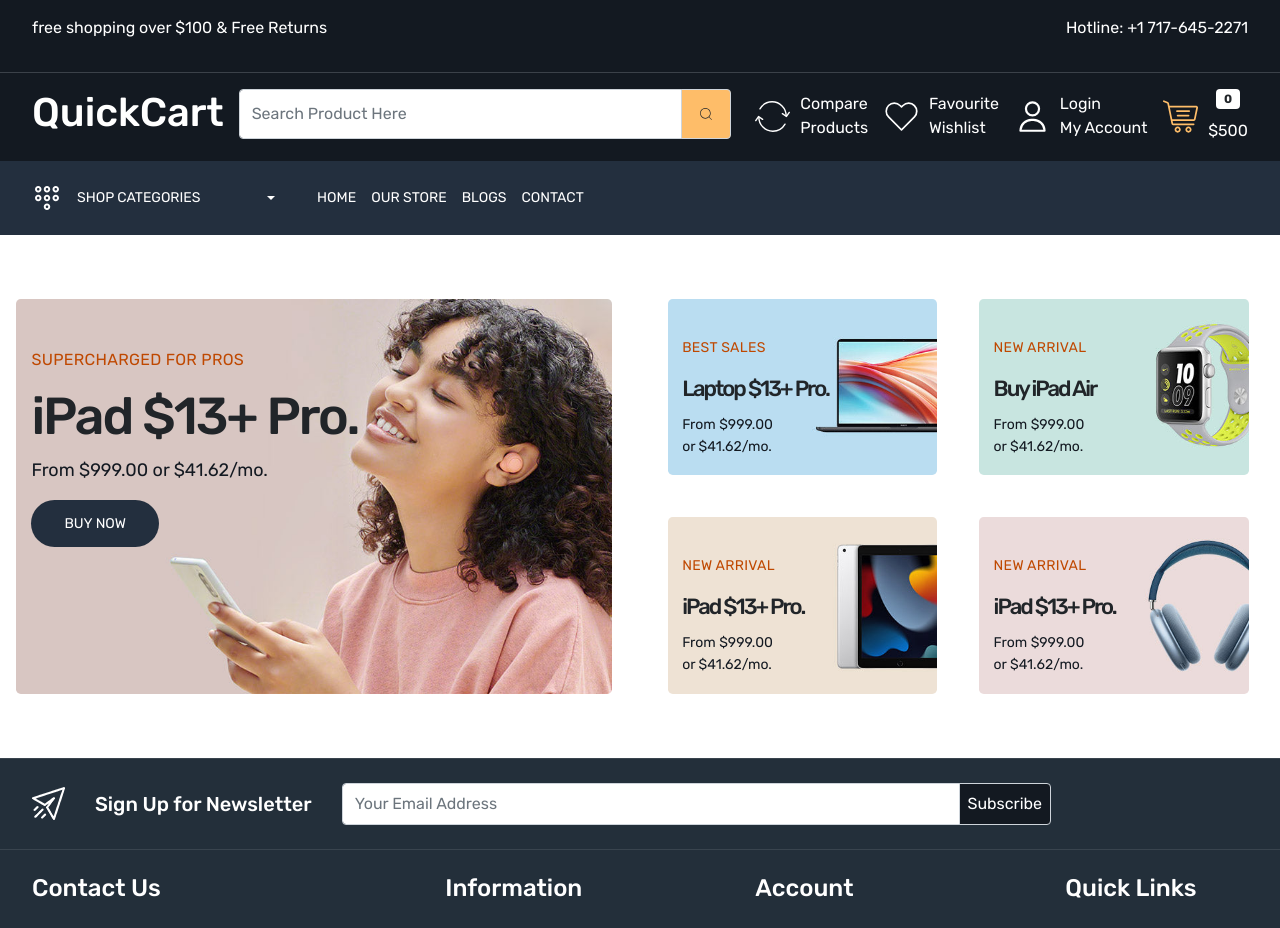
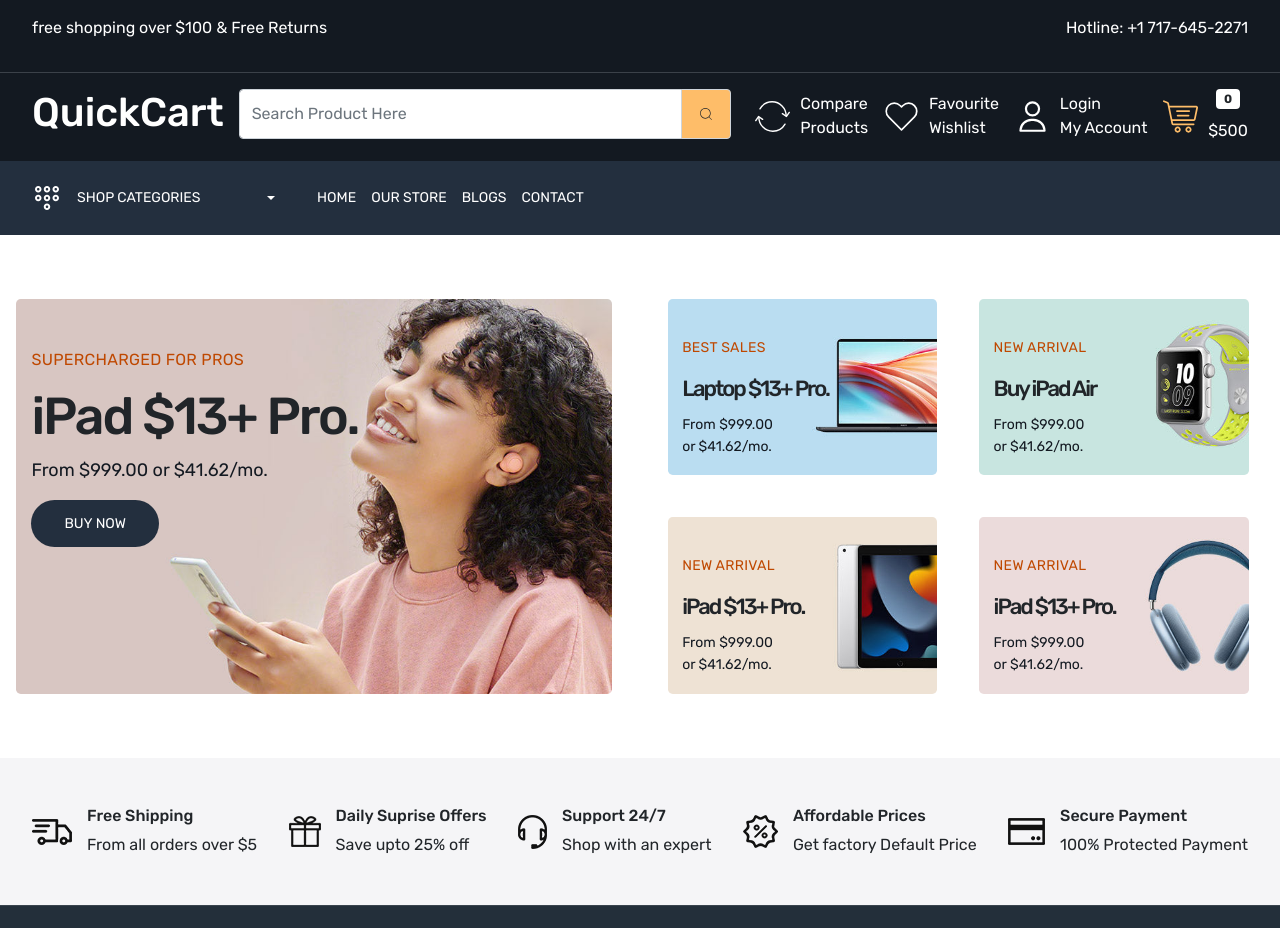
Before and after one commit to bant095/QuickCart-Frontend, a React (Create React App) app: page / in a window 1280 px wide. Shown: the top 928 px of the page. Built offline with nearby package versions, Linux system fonts and the light colour scheme.

Commit message:
I added service uniqueness section to the project

```diff
--- a/src/App.css
+++ b/src/App.css
@@ -11,6 +11,7 @@
   --color-232f3e: #232f3e;
   --color-232f3a: #232f3a;
   --color-bf4800: #bf4800;
+  --color-f5f5f7: #f5f5f7;
 }
 
 body {
@@ -199,4 +200,10 @@
   width: 48%;
 }
 
+/* Home Wrapper [second section] */
+.home-wrapper-2 {
+  background-color: var(--color-f5f5f7);
+  padding: 0 20px;
+}
+
 /* HOME PAGE ENDS HERE */
--- a/src/pages/Home.js
+++ b/src/pages/Home.js
@@ -4,6 +4,7 @@
 const Home = () => {
   return (
     <>
+      {/* first section */}
       <section className='home-wrapper-1 py-5'>
         <div className='row'>
           <div className='col-6'>
@@ -89,6 +90,57 @@
           </div>
         </div>
       </section>
+
+      {/* seconds section [SERVICE UNIQUENESS] */}
+      <section className='home-wrapper-2 py-5'>
+        <div className='container-xxl'>
+          <div className='row'>
+            <div className='col-12'>
+              <div className='services d-flex align-items-center justify-content-between'>
+                <div className='d-flex align-items-center gap-15 justify-content-center'>
+                  <img src='images/service.png' alt='' />
+                  <div>
+                    <h6>Free Shipping</h6>
+                    <p className='mb-0'>From all orders over $5</p>
+                  </div>
+                </div>
+
+                <div className='d-flex align-items-center gap-15 justify-content-center'>
+                  <img src='images/service-02.png' alt='' />
+                  <div>
+                    <h6>Daily Suprise Offers</h6>
+                    <p className='mb-0'>Save upto 25% off</p>
+                  </div>
+                </div>
+
+                <div className='d-flex align-items-center gap-15 justify-content-center'>
+                  <img src='images/service-03.png' alt='' />
+                  <div>
+                    <h6>Support 24/7</h6>
+                    <p className='mb-0'>Shop with an expert</p>
+                  </div>
+                </div>
+
+                <div className='d-flex align-items-center gap-15 justify-content-center'>
+                  <img src='images/service-04.png' alt='' />
+                  <div>
+                    <h6>Affordable Prices</h6>
+                    <p className='mb-0'>Get factory Default Price</p>
+                  </div>
+                </div>
+
+                <div className='d-flex align-items-center gap-15 justify-content-center'>
+                  <img src='images/service-05.png' alt='' />
+                  <div>
+                    <h6>Secure Payment</h6>
+                    <p className='mb-0'>100% Protected Payment</p>
+                  </div>
+                </div>
+              </div>
+            </div>
+          </div>
+        </div>
+      </section>
     </>
   );
 };
```
